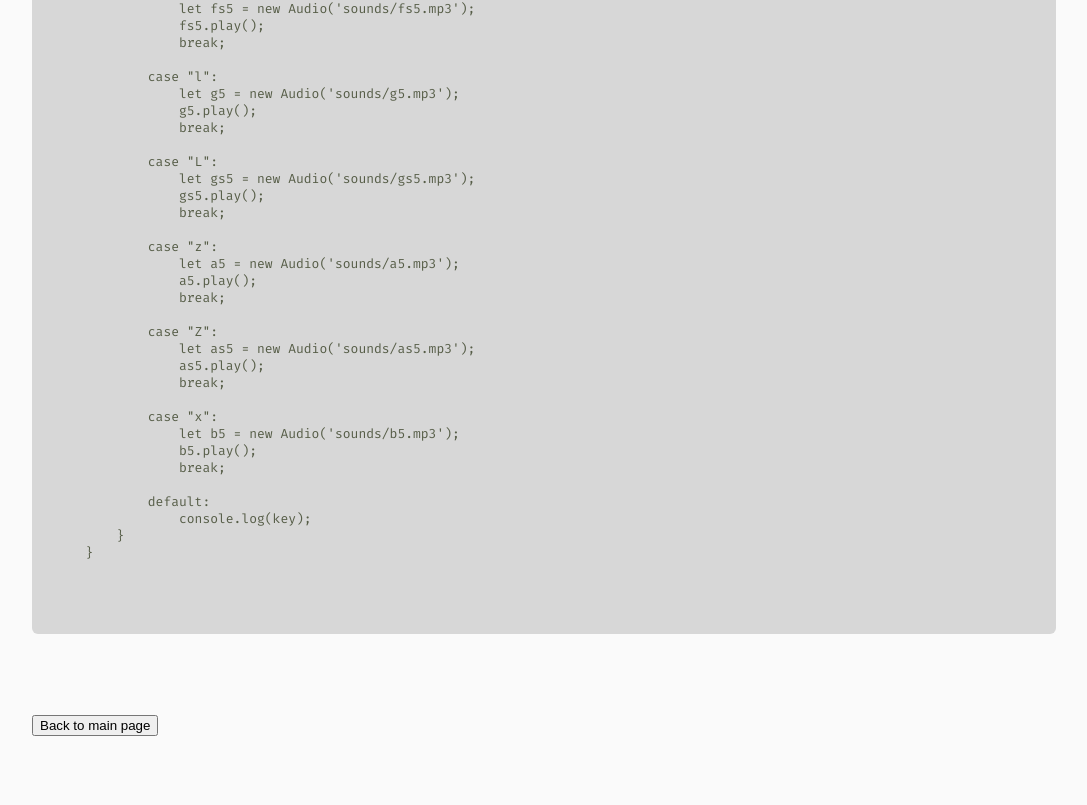
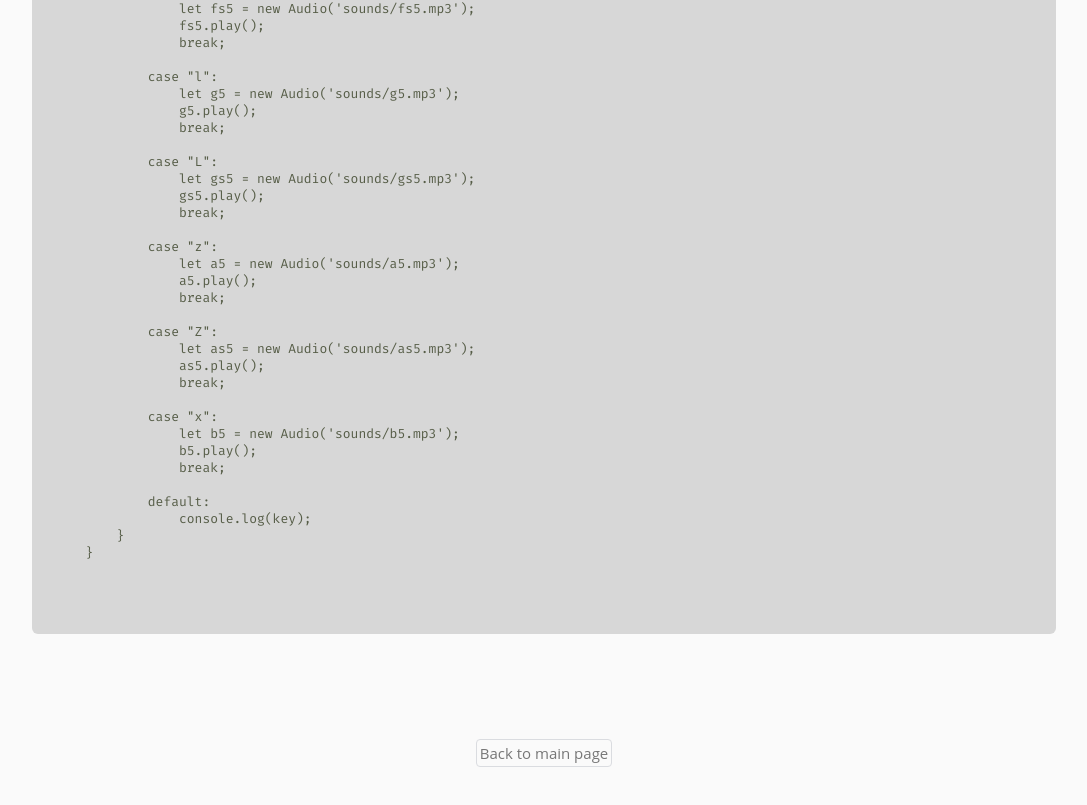
Before and after one commit to cioromelavalentinstefan/cioromelavalentinstefan.github.io, a plain HTML site: page pianoSourceCode.html in a window 1280 px wide. Shown: the part 8090-8895 px from the top of the page, without its empty margins (96-1183 px from the left). Before the commit the page ends 8854 px from the top, so only its background shows below. Drawn offline with nearby package versions, Linux system fonts and the light colour scheme.

Commit message:
Update codeDisplay.css

```diff
--- a/codeDisplay.css
+++ b/codeDisplay.css
@@ -50,3 +50,30 @@ pre{
     font-size: small;
     color: #565d47;
 }
+
+/* Footer -----------*/
+.back-home {
+    /* background-color: #f5f1da; */
+    padding-top: 20px;
+    padding-bottom: 30px;
+    font-size: 16px;
+    text-align: center;
+}
+
+.back-button {
+    border: 1px solid #dadce0;
+    background-color: transparent;
+    border-radius: 4px;
+    font-family: 'Open Sans', sans-serif;
+    font-weight: 400;
+    color: #777;
+    font-size: 15px;
+    padding: 3px;
+    margin-top: 5px;
+    margin-bottom: 20px;
+}
+
+.back-button:hover {
+    box-shadow: 0 6px 6px 0 rgba(0, 0, 0, 0.37);
+    cursor: pointer;
+}
```
